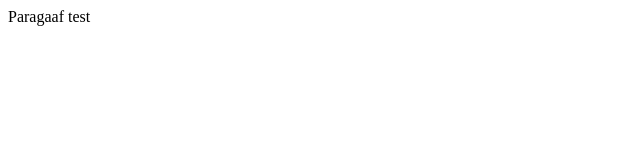
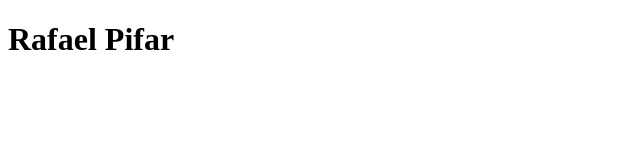
Before and after one commit to A7Raffa/Goede-titel-d8f772d0, a plain HTML site: page titel.index.html in a window 1280 px wide. Shown: the whole page, without its empty margins (0-640 px from the left). Drawn offline with Linux system fonts and the light colour scheme.

Commit message:
Update titel.index.html

```diff
--- a/titel.index.html
+++ b/titel.index.html
@@ -1,8 +1,15 @@
+<!DOCTYPE html>
 <html>
   <head>
-   <title> <h1> Rafael Pifar </h1> </title>
+   <title>
+   Rafael Pifar
+</title>
   </head>
   <body>
-    <p>Paragaaf test</p>
+    <p>
+    	<h1>
+    		Rafael Pifar
+    	<h1>
+   </p>
   </body>
 </html>
```
